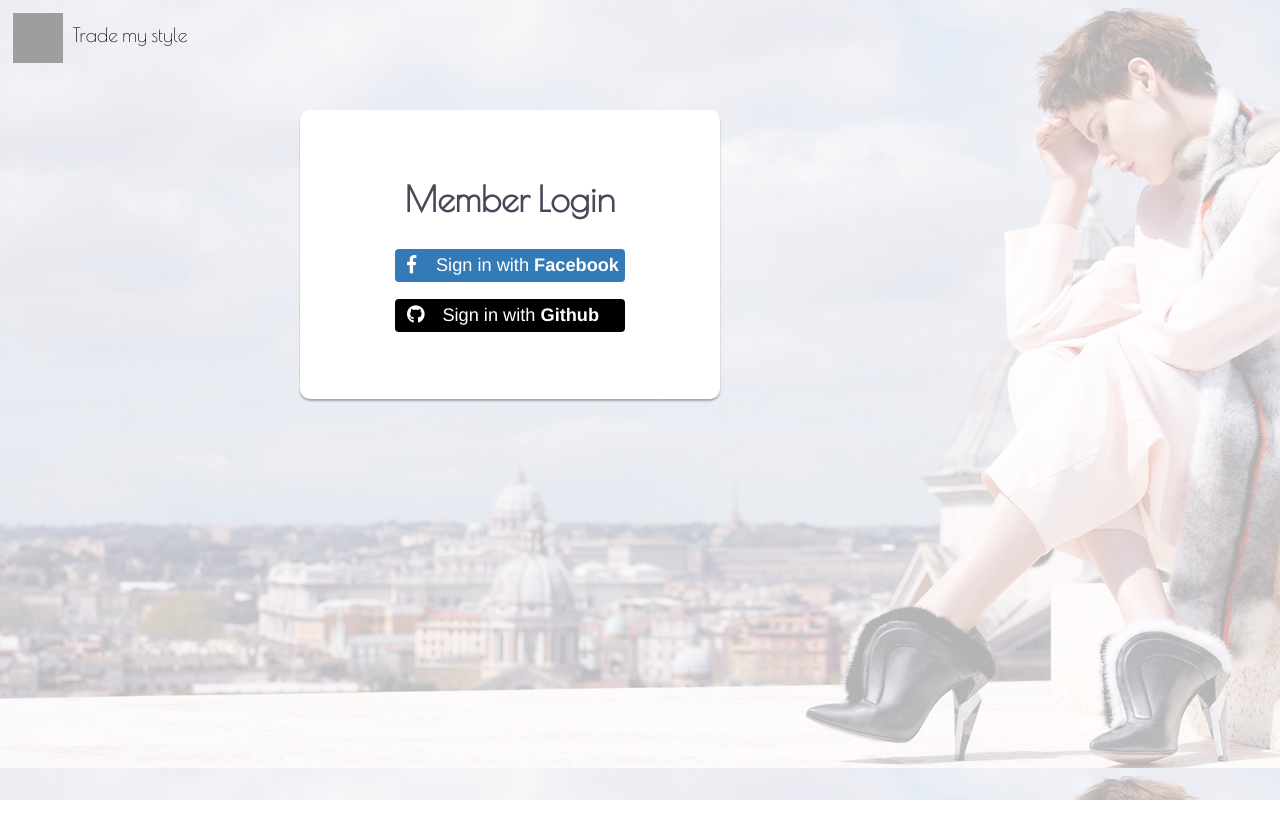
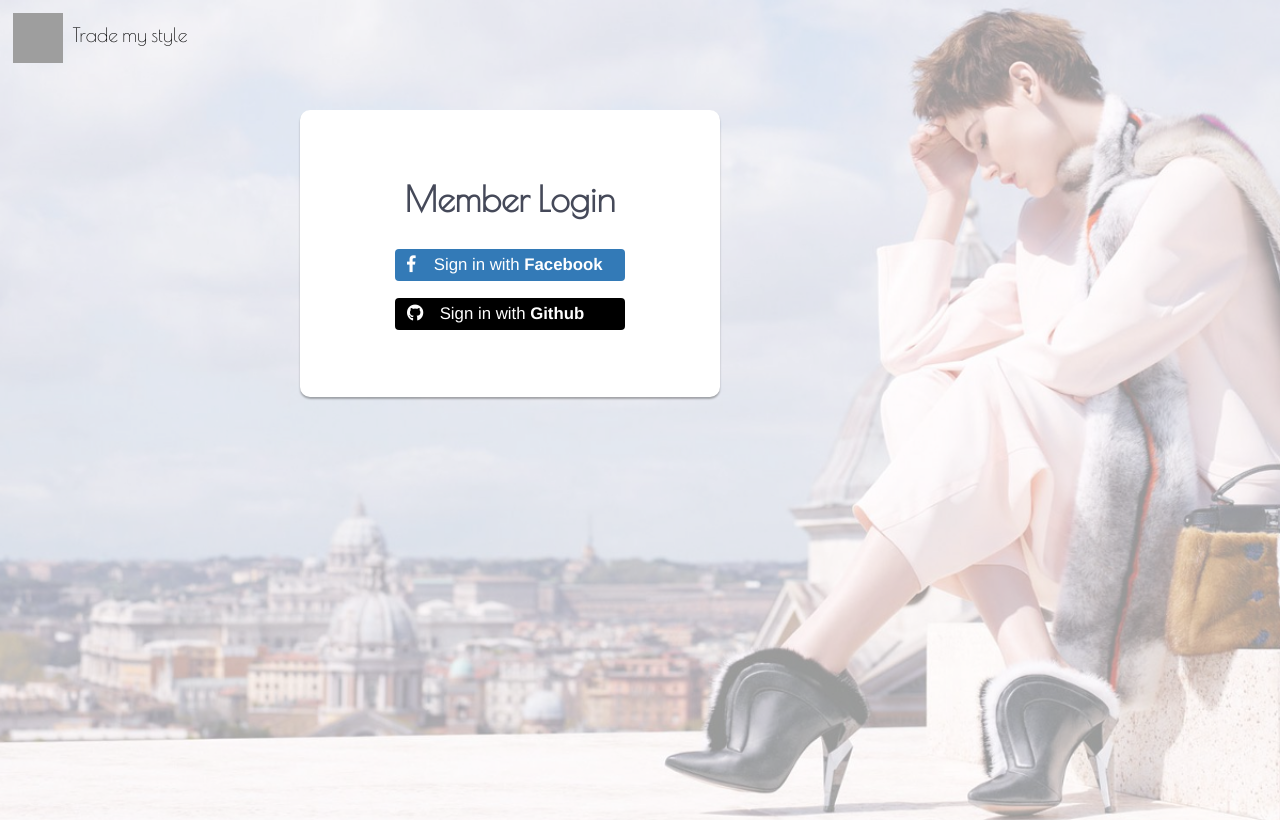
Before and after one commit to atodorovska/RentMyStyleClient, an Angular app: page /login in a window 1280 px wide. Built offline with nearby package versions, Linux system fonts and the light colour scheme; grey boxes are pictures that could not be loaded.

Commit message:
login redirect and stuff

```diff
--- a/src/app/login/login.component.css
+++ b/src/app/login/login.component.css
@@ -1,8 +1,11 @@
-
 #container {
   color: #fff;
   background-image: url("../../../images/fashion_background.jpg");
-  opacity: 0.3;
+  height: 82rem;
+  background-position: center;
+  background-repeat: no-repeat;
+  background-size: cover;
+  opacity: 0.4;
   font-family: "Didact Gothic", "sans-serif";
   min-height: 100%;
 }
@@ -47,7 +50,7 @@
 .login-form form a {
   color: white;
   text-decoration: none;
-  font-size: 1.3em;
+  font-size: 1.2em;
   transition: 0.3s;
 }
 
--- a/src/app/login/login.component.html
+++ b/src/app/login/login.component.html
@@ -8,12 +8,22 @@
 </a>
 
 <div class="login-form">
-  <form action="/.." method="post">
-
+  <form>
     <h2 class="text-center">Member Login</h2>
     <div class="social-btn text-center">
-      <a href="#" class="btn btn-primary"><i class="fab fa-facebook-f"></i> Sign in with <b>Facebook</b></a>
-      <a href="#" class="btn btn-primary gh"><i class="fab fa-github"></i> Sign in with <b>Github</b></a>
+      <a href="http://localhost:8080/login/facebook" class="btn btn-primary"><i class="fab fa-facebook-f"></i> Sign in with <b>Facebook</b></a>
+      <a href="http://localhost:8080/login/github" class="btn btn-primary gh"><i class="fab fa-github"></i> Sign in with <b>Github</b></a>
     </div>
   </form>
 </div>
+
+<!--
+<div class="logout-form">
+  <form>
+    <h2 class="text-center">Log out</h2>
+    <div class="social-btn text-center">
+      <button onClick="logout()" class="btn btn-primary">Logout</button>
+    </div>
+  </form>
+</div>
+-->
--- a/src/index.html
+++ b/src/index.html
@@ -9,6 +9,9 @@
   <link rel="stylesheet" href="https://maxcdn.bootstrapcdn.com/bootstrap/3.3.7/css/bootstrap.min.css">
   <link href="https://fonts.googleapis.com/css?family=Poiret+One" rel="stylesheet">
   <link href="https://fonts.googleapis.com/css?family=Didact+Gothic" rel="stylesheet">
+  <script src="https://ajax.googleapis.com/ajax/libs/jquery/3.3.1/jquery.min.js"></script>
+  <script src="https://maxcdn.bootstrapcdn.com/bootstrap/3.3.7/js/bootstrap.min.js"></script>
+  <script type="text/javascript" src="/webjars/js-cookie/js.cookie.js"></script>
 
   <!--Font Awesome-->
   <link rel="stylesheet" href="https://use.fontawesome.com/releases/v5.2.0/css/all.css"
```
